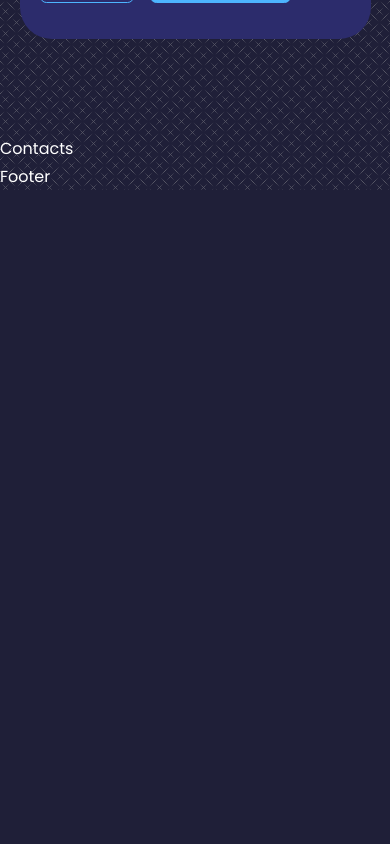
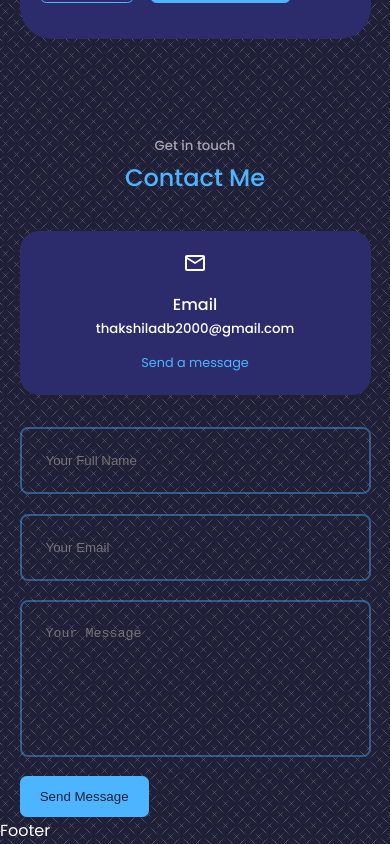
Before and after one commit to Thakshila-Bandara/my-portfolio, a React (Create React App) app: page / in a window 390 px wide. Shown: the part 4691-5535 px from the top of the page. Before the commit the page ends 4881 px from the top, so only its background shows below. Built offline with nearby package versions, Linux system fonts and the light colour scheme.

Commit message:
feat: create "contacts" section and add media queries.

```diff
--- a/src/components/contacts/Contacts.jsx
+++ b/src/components/contacts/Contacts.jsx
@@ -1,9 +1,34 @@
 import React from 'react'
 import './contacts.css'
+import {MdOutlineEmail} from 'react-icons/md'
 
 const Contacts = () => {
   return (
-    <section id='contacts'>Contacts</section>
+    <section id='contacts'>
+
+      <h5>Get in touch</h5>
+      <h2>Contact Me</h2>
+
+      <div className="container contact__container">
+        <div className="contact__options">
+
+          <article className='contact__option'>
+            <MdOutlineEmail className='contact__option-icon'/>
+            <h4>Email</h4>
+            <h5>thakshiladb2000@gmail.com</h5>
+            <a href="mailto:thakshiladb2000@gmail.com">Send a message</a>
+          </article>
+        </div>
+
+        <form action="">
+
+         <input type="text" name="name" placeholder="Your Full Name" required />  {/* client side validation */}
+         <input type="email" name='email' placeholder='Your Email' required />
+         <textarea name="message" rows="7" placeholder='Your Message' required></textarea>
+         <button type="submit" className='btn btn-primary'>Send Message</button>
+        </form>
+      </div>
+    </section>
   )
 }
 
--- a/src/components/contacts/contacts.css
+++ b/src/components/contacts/contacts.css
@@ -0,0 +1,86 @@
+.container.contact__container{
+
+    width: 58%;
+    display: grid;
+    grid-template-columns: 30% 58%;
+    gap: 12%;
+}
+
+.contact__options{
+
+    display: flex;
+    flex-direction: column;
+    gap: 1.2rem;
+}
+
+.contact__option{
+
+    background: var(--color-bg-variant);
+    padding: 1.2rem;
+    border-radius: 1.2rem;
+    text-align: center;
+    border: 1px solid transparent;
+    transition: var(--transition);
+}
+
+.contact__option:hover{
+
+    background: transparent;
+    border-color: var(--color-primary-variant);
+}
+
+.contact__option-icon{
+
+    font-size: 1.5rem;
+    margin-bottom: .5rem;
+}
+
+.contact__option a{
+
+    margin-top: .7rem;
+    display: inline-block;
+    font-size: .8rem;
+}
+
+/* Form Part */
+
+form{
+
+    display: flex;
+    flex-direction: column;
+    gap: 1.2rem;
+}
+
+input, textarea{
+
+    width: 100%;
+    padding: 1.5rem;
+    border-radius: .5rem;
+    background: transparent;
+    border: 2px solid var(--color-primary-variant);
+    resize: none; /* avoid text area being resized */
+    color: var(--color-white);
+}
+
+/* Media queries for medium devices(Tablets) */
+
+@media screen and (max-width: 1024px) {
+
+    .container.contact__container{
+
+        grid-template-columns: 1fr;
+        gap: 2rem;
+    }
+
+
+}
+
+/* Media queries for small devices(Mobiles) */
+
+@media screen and (max-width: 600px) {
+
+    .container.contact__container{
+
+        width: var(--container-width-sm);
+    }
+}
```
